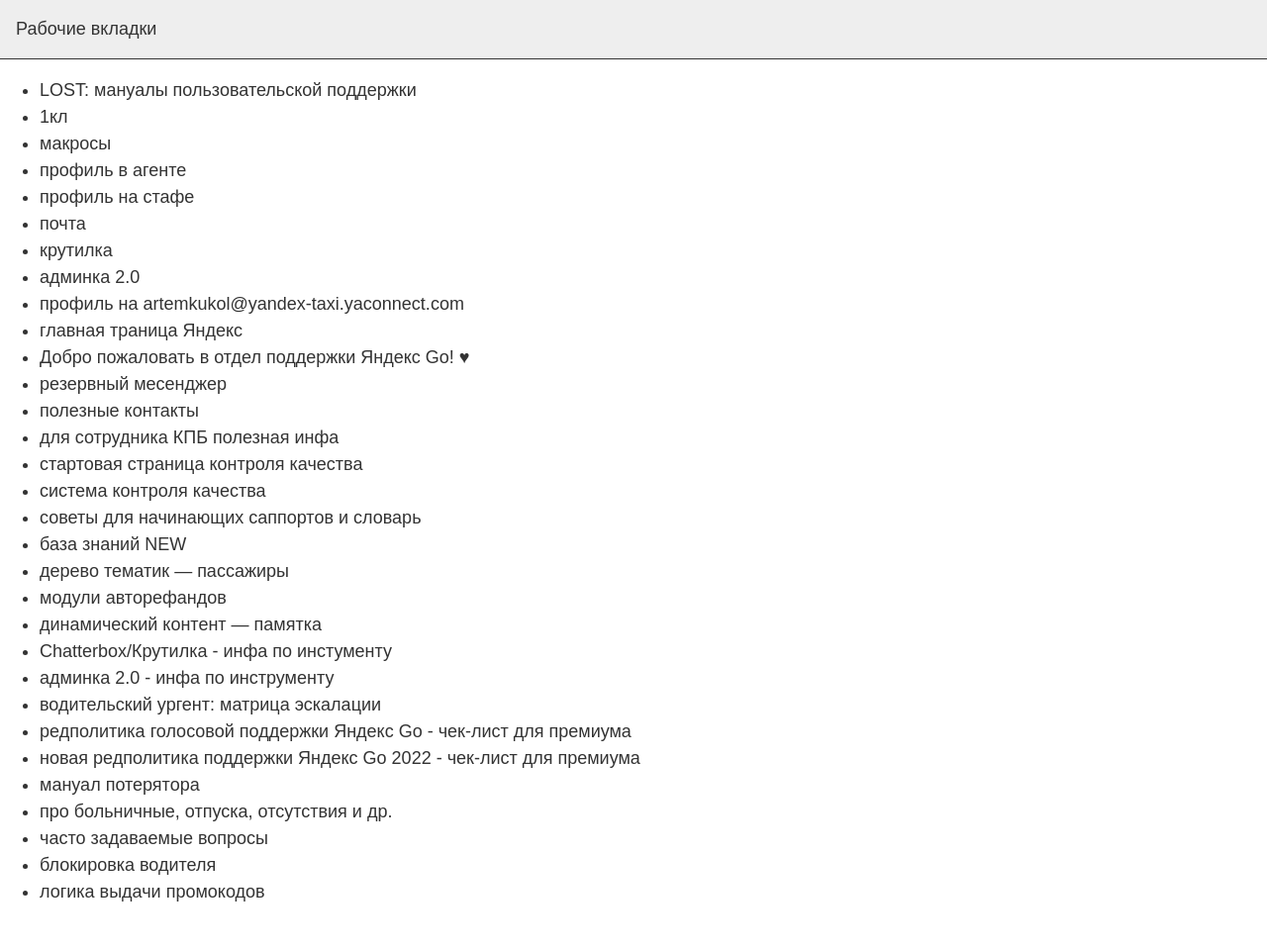
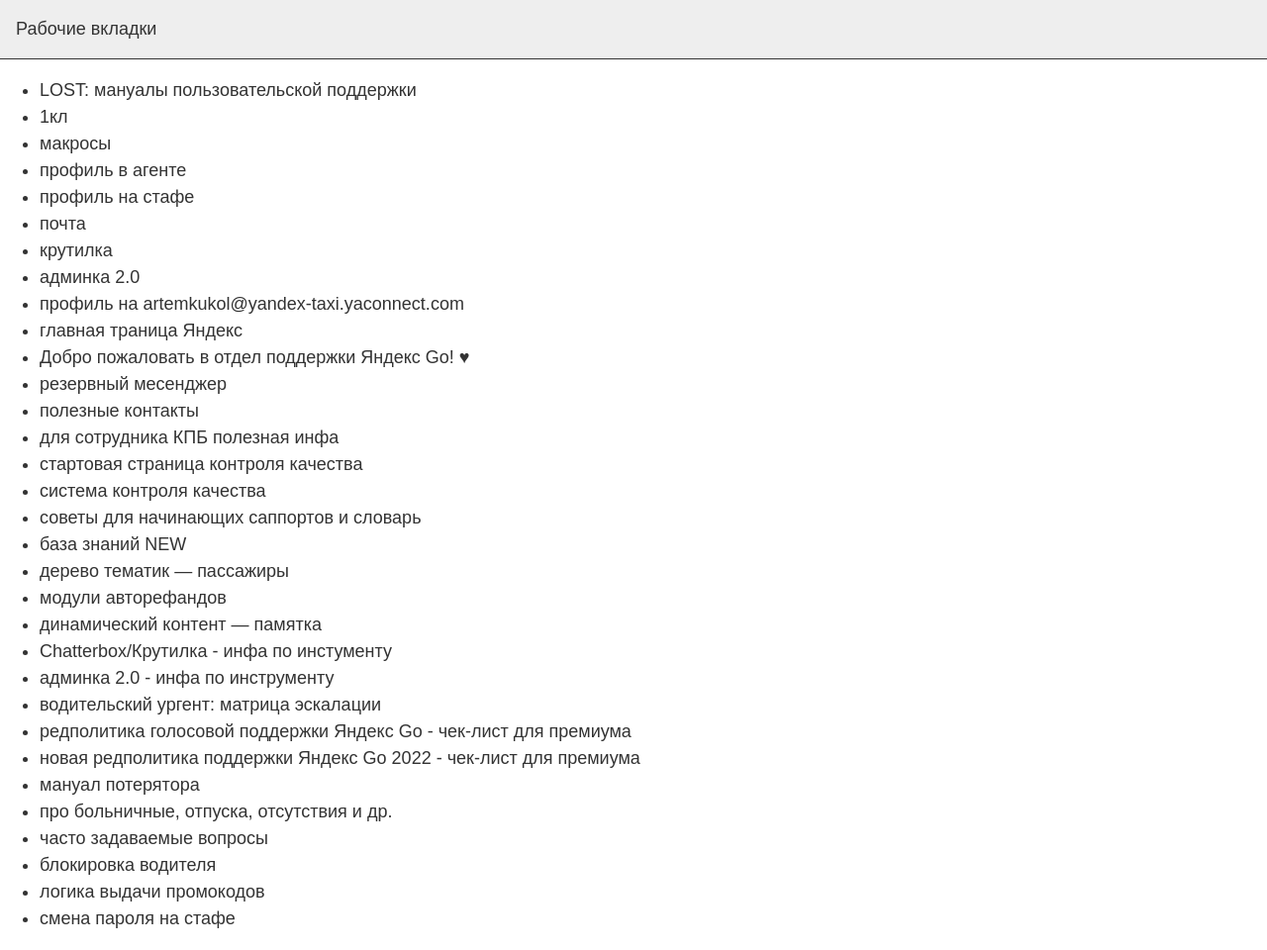
Before and after one commit to ArtemKukol/links-ja-3-dark-auto_2, a plain HTML site: page index.html in a window 1280 px wide. Shown: the whole page at 99% size. Before the commit the page ends 933 px from the top, so only its background shows below. Drawn offline with Linux system fonts and the light colour scheme.

Commit message:
2
смена пароля добавлена

```diff
--- a/index.html
+++ b/index.html
@@ -70,6 +70,7 @@
             target="_blank">блокировка водителя</a></li>
       <li><a href="https://wiki.yandex-team.ru/support/taxi/newclients/baza-znanijj-v2/general-manuals/logika-vydachi-promokodov/"
             target="_blank">логика выдачи промокодов</a></li>
+      <li><a href="https://passport.yandex-team.ru/profile" target="_blank">смена пароля на стафе</a></li>
    </ul>
 </body>
 
```
